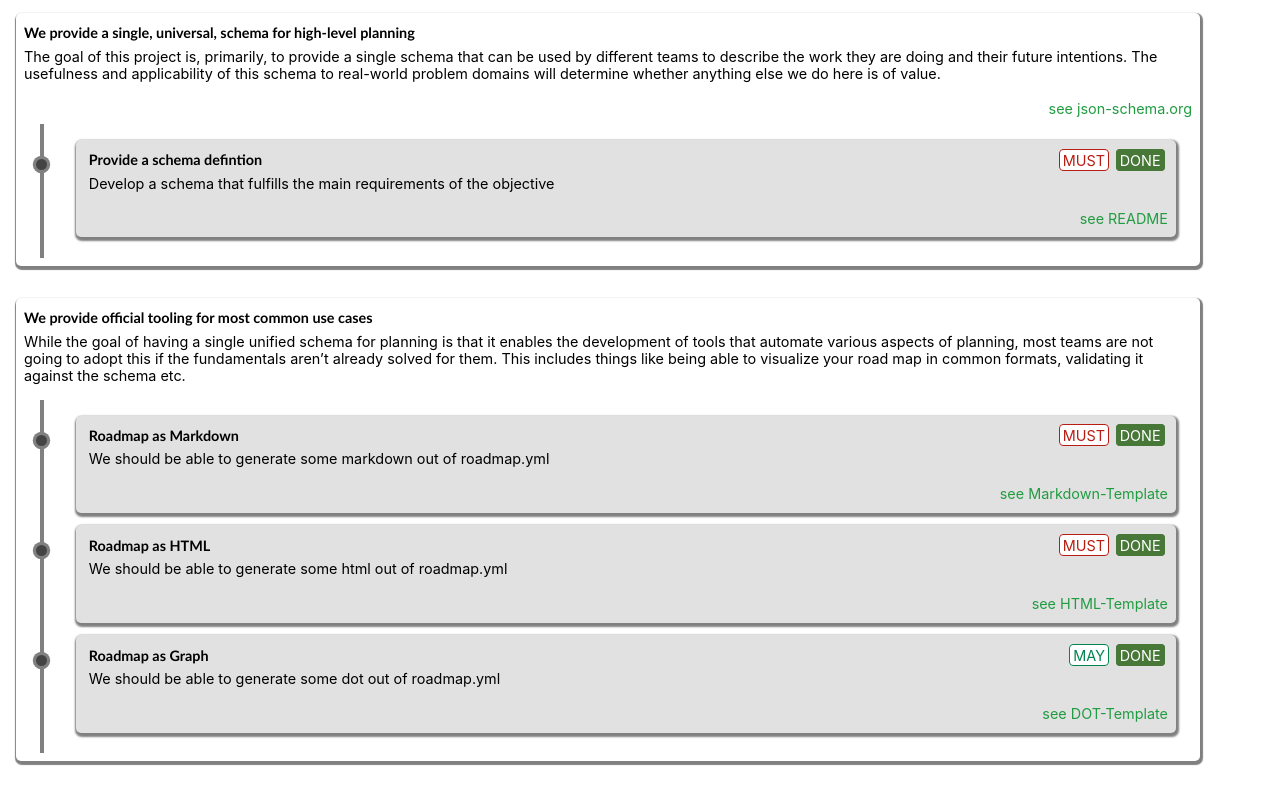
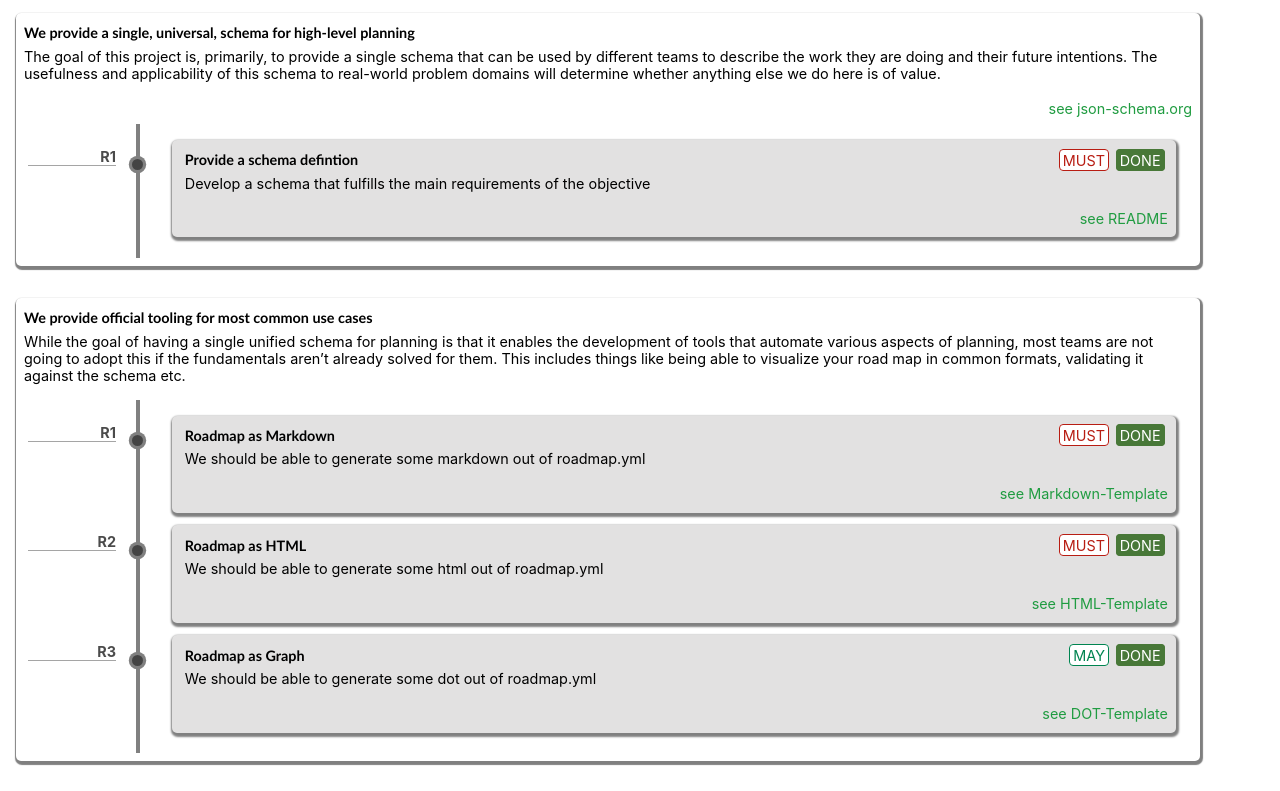
Before and after one commit to uroflavin/roadmap, a plain HTML site: page roadmap/roadmap.html in a window 1280 px wide. Shown: the part 4144-4935 px from the top of the page. Drawn offline with Linux system fonts and the light colour scheme.

Commit message:
fix: missing date for keyresults

```diff
--- a/roadmap/roadmap.html
+++ b/roadmap/roadmap.html
@@ -187,7 +187,7 @@ keyresults {
     background: var(--keyresults_background);
     padding: 1rem 1rem 0.5rem 2rem;
     position: relative;
-    margin-left: 1rem;
+    margin-left: 7rem;
     margin-top: 0rem;
     margin-bottom: 0rem;
     display: block;
@@ -197,13 +197,15 @@ keyresult::before {
     position: absolute;
     display: block;
     left: -9rem;
-
-    content: '';
+    top: 0.5rem;
+    content:attr(data-date);
     text-align: right;
     font-size: .9rem;
     font-weight: bold;
     opacity: .7;
     border-bottom: 1px solid var(--keyresult_date_underline);
+    min-width: 5.5rem;
+    max-width: 5.5rem;
 
 }
 keyresult::after {
@@ -320,6 +322,7 @@ keyresult > header > state, deliverable > header > state {
     align-items: flex-end;
     flex: initial;
 }
+
 state, requirement {
     > span {
         margin:0rem;
--- a/templates/html/roadmap.css
+++ b/templates/html/roadmap.css
@@ -179,7 +179,7 @@ keyresults {
     background: var(--keyresults_background);
     padding: 1rem 1rem 0.5rem 2rem;
     position: relative;
-    margin-left: 1rem;
+    margin-left: 7rem;
     margin-top: 0rem;
     margin-bottom: 0rem;
     display: block;
@@ -189,13 +189,15 @@ keyresult::before {
     position: absolute;
     display: block;
     left: -9rem;
-
-    content: '';
+    top: 0.5rem;
+    content:attr(data-date);
     text-align: right;
     font-size: .9rem;
     font-weight: bold;
     opacity: .7;
     border-bottom: 1px solid var(--keyresult_date_underline);
+    min-width: 5.5rem;
+    max-width: 5.5rem;
 
 }
 keyresult::after {
@@ -312,6 +314,7 @@ keyresult > header > state, deliverable > header > state {
     align-items: flex-end;
     flex: initial;
 }
+
 state, requirement {
     > span {
         margin:0rem;
```
Also changed, not shown: roadmap/roadmap_template.html (+28 -7 lines).
